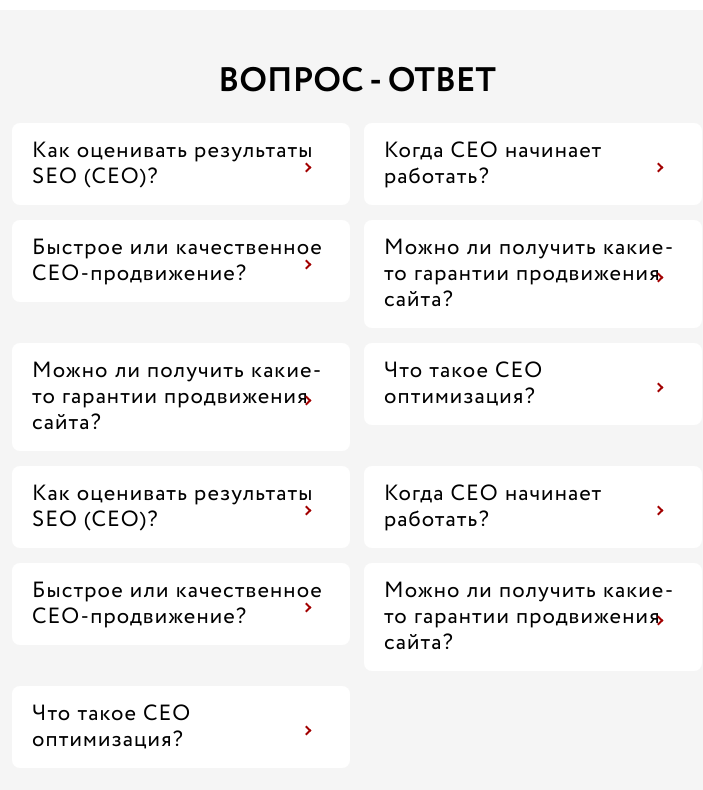
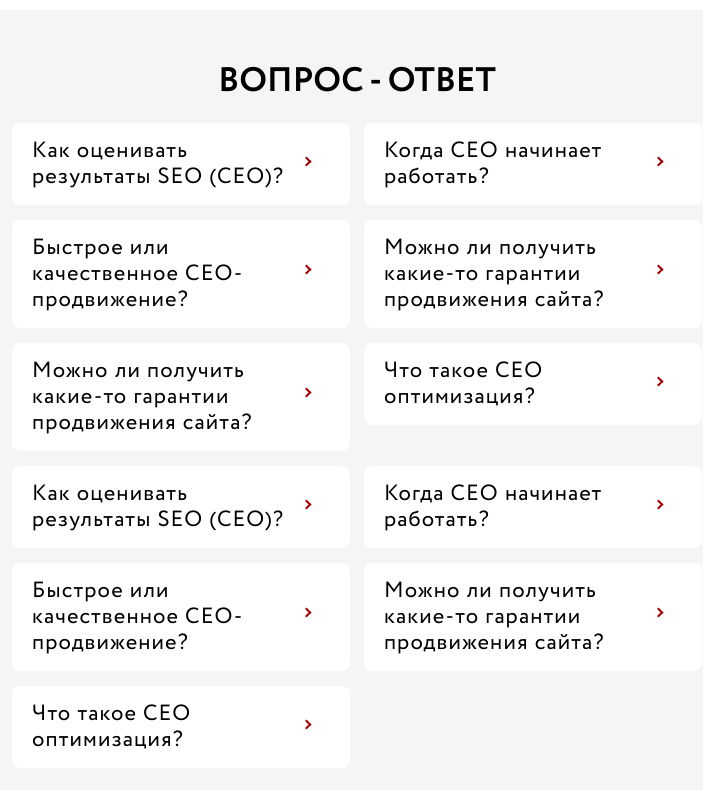
Before and after one commit to Artematrr/Ready-made-Solutions, a React (Vite) app: page / in a window 1280 px wide. Shown: the part 8400-9190 px from the top of the page, without its empty margins (458-1161 px from the left). Built offline with nearby package versions, Linux system fonts and the light colour scheme.

Commit message:
upd QnA section

```diff
--- a/src/styles.css
+++ b/src/styles.css
@@ -1454,6 +1454,8 @@ h1::after {
   row-gap: 15px;
   margin-top: 20px;
   margin-bottom: 20px;
+  /* display: grid; */
+  /* grid-template-columns: 1fr 1fr ; */
 }
 .qna-item {
   display: flex;
@@ -1461,17 +1463,17 @@ h1::after {
   flex-direction: column;
   width: 49%;
   padding: 15px 20px;
+  padding-right: 40px;
   background: var(--color-white);
   gap: 18px;
   height: min-content;
-
 }
 .qna-item-title::after {
   content: '';
   display: inline-block;
   position: absolute;
-  top: 50%;
-  right: 20px;
+  top: 40%;
+  right: 0px;
   width: 7px;
   height: 7px;
   border-left: 2px solid var(--color-red);
```
